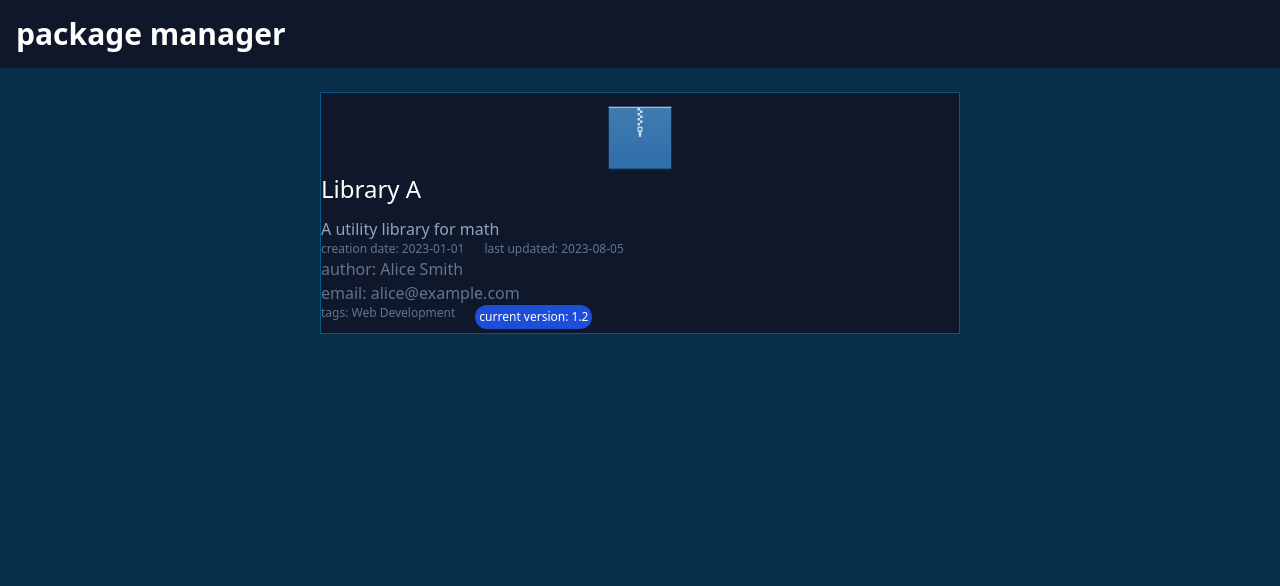
After one commit to Youcode-Classe-E-2024-2025/achraf_sikal-package, a PHP site: page /package.php?details=1 in a window 1280 px wide. The commit adds this page. Shown: the top 586 px of the page. Run offline with PHP 8.4, Linux system fonts and the light colour scheme; data comes from the database, SQL or seed files in the repository; some libraries are stand-ins or nearby versions.

Commit message:
final touches

```diff
--- a/data.sql
+++ b/data.sql
@@ -9,8 +9,6 @@ CREATE TABLE packages(
     title varchar(100) not null,
     description varchar(255) NOT null,
     creation_date DATE not null
-    -- autor_id int,
-    -- FOREIGN key(autor_id) REFERENCES autors(id)
 );
 CREATE TABLE versions(
 	id int PRIMARY KEY AUTO_INCREMENT,
--- /dev/null
+++ b/package.php
@@ -0,0 +1,50 @@
+<!DOCTYPE html>
+<html lang="en">
+<head>
+    <meta charset="UTF-8">
+    <meta name="viewport" content="width=device-width, initial-scale=1.0">
+    <title>Document</title>
+    <script src="https://cdn.tailwindcss.com"></script>
+</head>
+<body class="bg-sky-950 text-white">
+    <nav class="bg-slate-900 text-white font-black text-3xl p-4 mb-3">
+        <a href="index.php">package manager</a>
+    </nav>
+    <div id="php" class="mt-6 grid justify-items-center" style= "bg-red-600">
+        <?php
+        $details = (int) $_GET["details"];
+        $connection = new mysqli("localhost","root","","package_manager");
+        // $sql = "select autors.name,autors.email, tags.name as tag_name, dependencies.parent_package_id, packages.title,packages.creation_date,packages.description,packages.id,versions.Version_Number,release_date from autors_packages inner join autors on autors.id = autors_packages.autor_id inner join packages on packages.id = autors_packages.package_id inner JOIN dependencies ON dependencies.child_package_id= packages.id inner join packages_tags on packages.id = packages_tags.package_id INNER JOIN tags ON tags.id = packages_tags.tag_id inner join versions on versions.package_id = autors_packages.package_id WHERE release_date IN(SELECT max(release_date) FROM versions GROUP BY package_id) AND packages.id = ? ORDER BY release_date DESC;";
+        $sql = "select autors.name,autors.email, tags.name as tag_name, packages.title,packages.creation_date,packages.description,packages.id,versions.Version_Number,release_date from autors_packages inner join autors on autors.id = autors_packages.autor_id inner join packages on packages.id = autors_packages.package_id inner join packages_tags on packages.id = packages_tags.package_id inner join tags on tags.id = packages.id inner join versions on versions.package_id = autors_packages.package_id WHERE release_date IN(SELECT max(release_date) FROM versions GROUP BY package_id) AND packages.id = ? ORDER BY release_date DESC;";
+        $stmt = $connection->prepare($sql);
+        $stmt->bind_param("i", $details);
+        $stmt->execute();
+        $result = $stmt->get_result();
+        $row = $result->fetch_assoc();
+        echo '<div class="bg-slate-900 w-1/2 min-h-28 mb-3 border-sky-800 border grid align-middle">
+                <img class="justify-self-center" src="./assets/images/package-x-generic.svg" alt="" width="80">
+                <div class="grid grid-cols-12 justify-between w-full">
+                    <div class="col-span-11">
+                        <form action="package.php" class="" method="get">
+                            <input type="hidden" id="details" name="details" value=',$row["id"],'>
+                            <input class="text-left text-2xl mb-3 border-0 cursor-pointer" type="submit" id="" name="" value="',$row["title"],'">
+                        </form>
+                        <p class="text-slate-400">',$row["description"],'</p>
+                        <div class= "flex gap-5 text-xs">
+                            <p class="text-slate-500">creation date: <span>',$row["creation_date"],'</span></p>
+                            <p class="text-slate-500">last updated: <span>',$row["release_date"],'</span></p>
+                        </div>
+                        <p class="text-slate-500">author: <span>',$row["name"],'</span></p>
+                        <p class="text-slate-500">email: <span>',$row["email"],'</span></p>
+                        <div class= "flex gap-5 text-xs mb-1">
+                            <p class="text-slate-500">tags: <span>',$row["tag_name"],'</span></p>
+                            <p class="bg-blue-700 p-1 rounded-full text-white">current version: <span>',$row["Version_Number"],'</span></p>
+                        </div>
+                    </div>
+                </div>
+            </div>';
+        ?>
+    </div>
+    <footer class="bg-slate-900 w-full h-48 text-center items-center grid absolute bottom-0">package manager</footer>
+</body>
+</html>
```
Also changed, not shown: add.php (added, +54 -0 lines), h.html (deleted, +0 -26 lines), index.php (+9 -49 lines).
